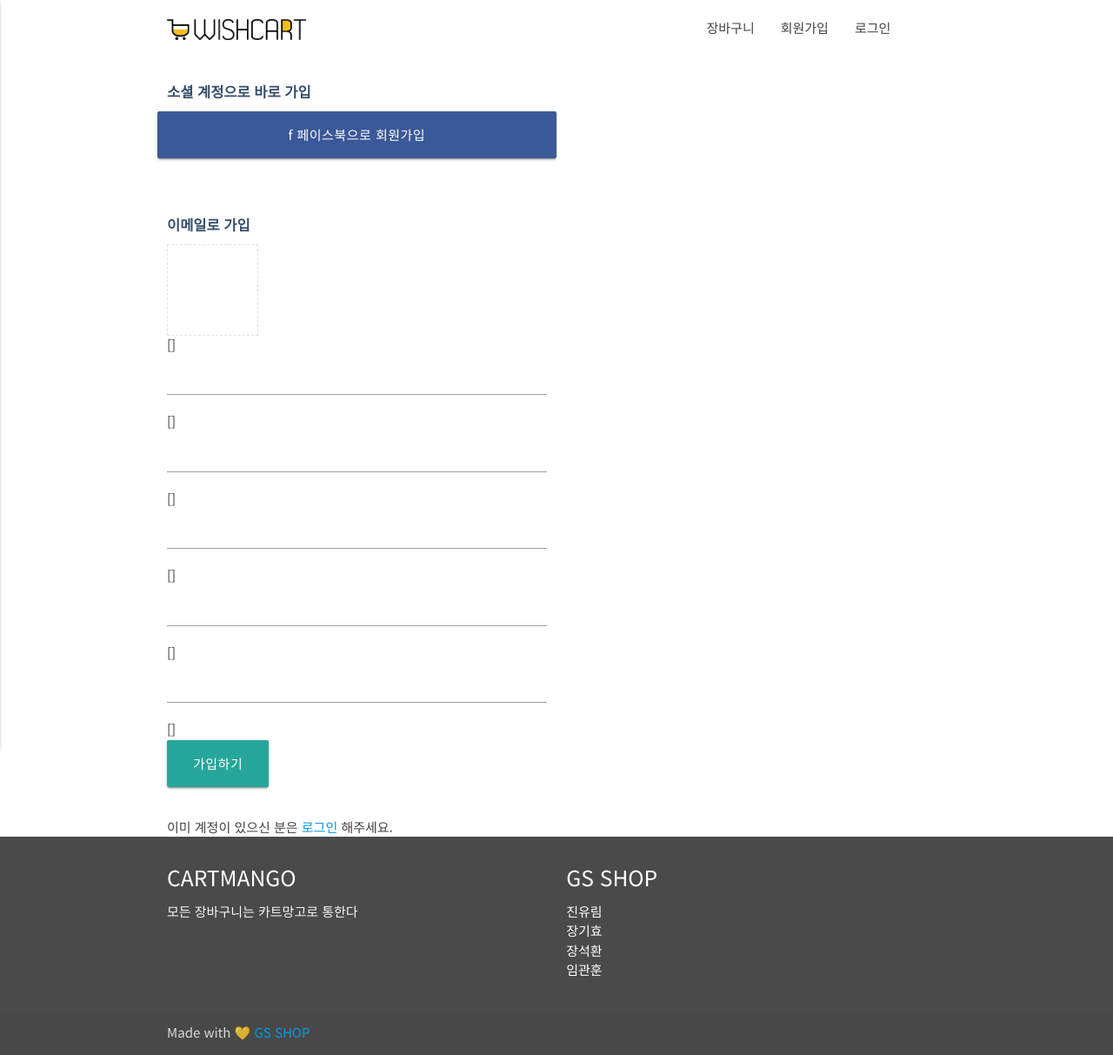
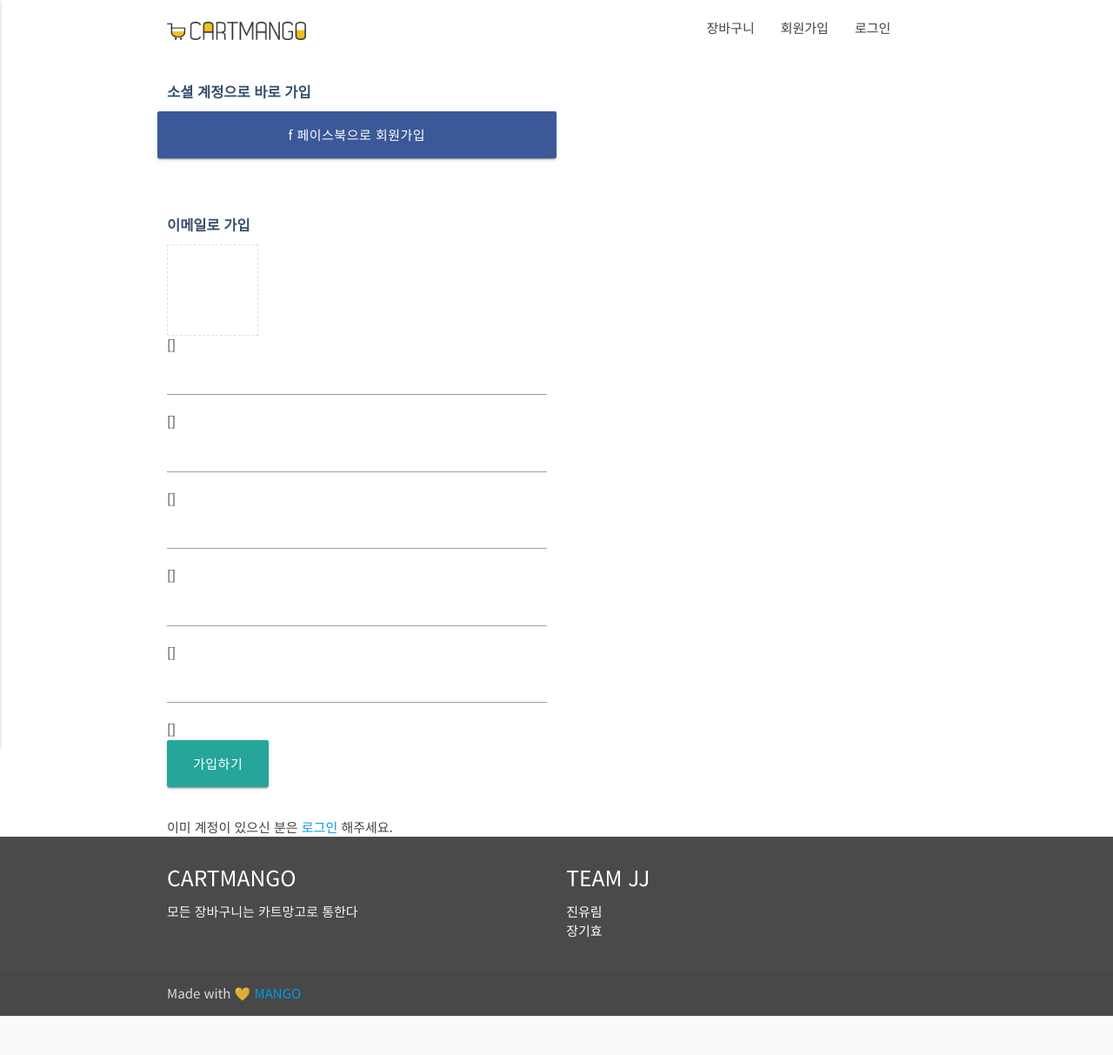
Before and after one commit to milooy/cartmango, a Django app: template accounts/templates/signup.html in a window 1280 px wide. Shown: the whole page at 87% size. After the commit the page ends 1168 px from the top, so only its background shows below. Run offline with Django 3.2, Linux system fonts and the light colour scheme; the template is opened without the code that fills it, so the values that code supplies are empty, except form fields; tables that the repository leaves empty hold one stand-in row (values such as "Sample post"); form fields are guessed from the names that the template uses; style sheets or scripts are compiled from the project's sources; some libraries are stand-ins or nearby versions.

Commit message:
Update footer, logo image

```diff
--- a/cart/templates/base.html
+++ b/cart/templates/base.html
@@ -180,12 +180,10 @@
                         <p class="grey-text text-lighten-4">모든 장바구니는 카트망고로 통한다</p>
                     </div>
                     <div class="col s6">
-                        <h5 class="white-text">GS SHOP</h5>
+                        <h5 class="white-text">TEAM JJ</h5>
                         <ul>
                             <li><a class="white-text" href="#!">진유림</a></li>
                             <li><a class="white-text" href="#!">장기효</a></li>
-                            <li><a class="white-text" href="#!">장석환</a></li>
-                            <li><a class="white-text" href="#!">임관훈</a></li>
                         </ul>
 
                     </div>
@@ -196,7 +194,7 @@
             </div>
             <div class="footer-copyright">
                 <div class="container">
-                    Made with &#128155; <a href="https://github.com/milooy">GS SHOP</a>
+                    Made with &#128155; <a href="https://github.com/milooy">MANGO</a>
                 </div>
             </div>
         </footer>
```
Also changed, not shown: cart/static/img/logo.png.
